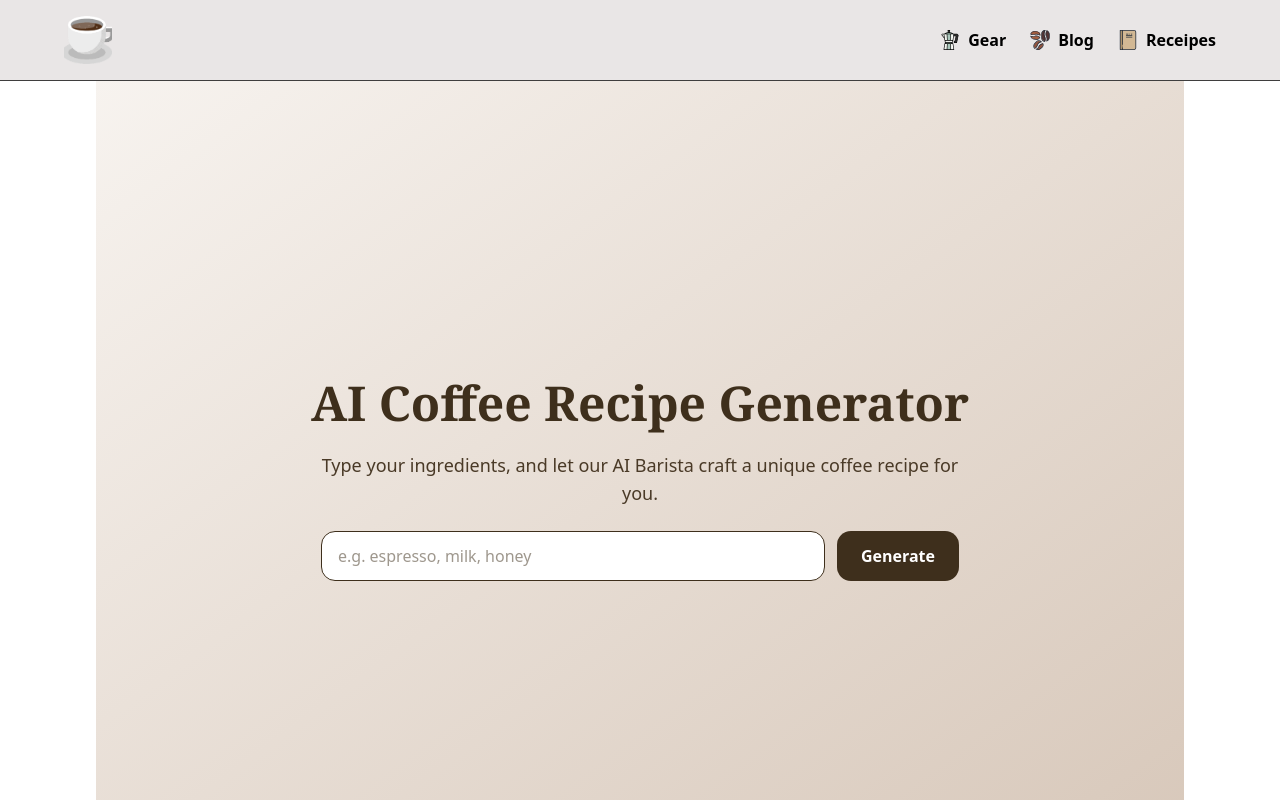
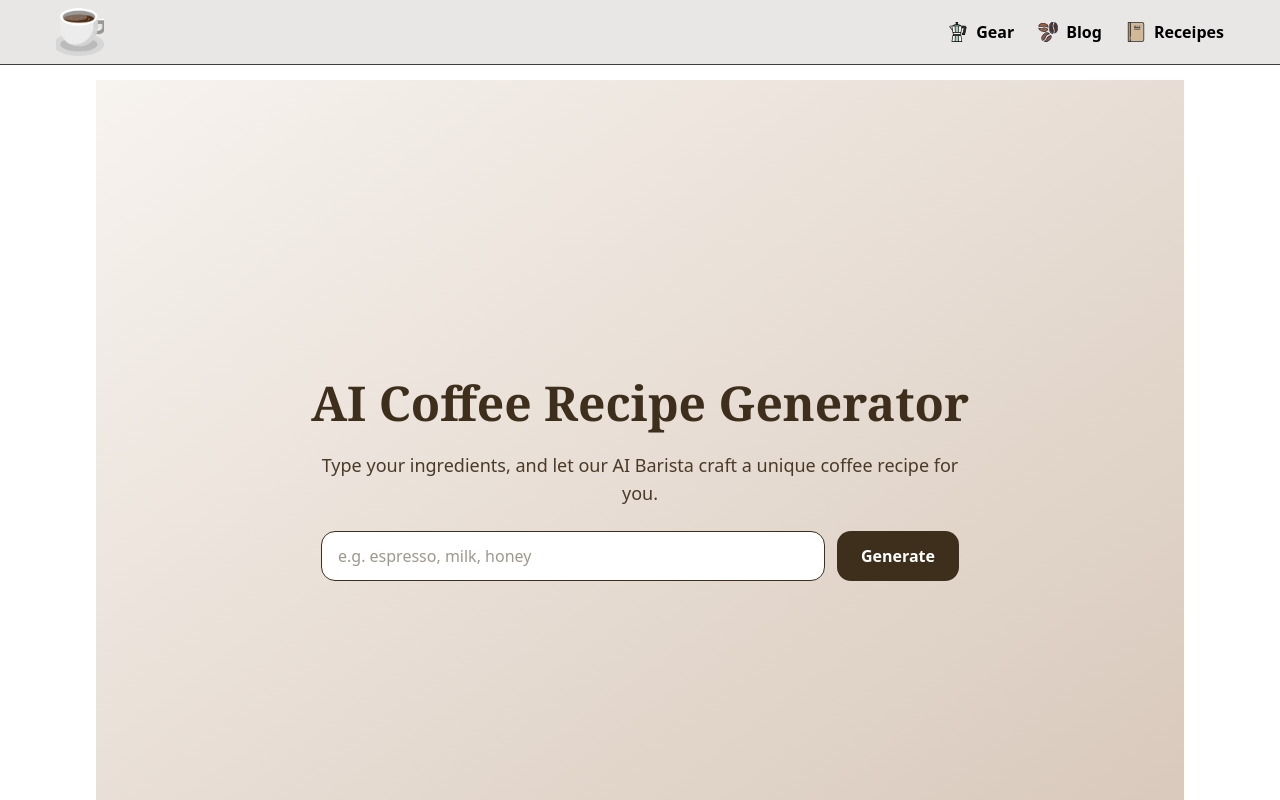
Before and after one commit to PhanFiction/cafe_blog_frontend, a Next.js app: page /ai-recipes in a window 1280 px wide. Shown: the top 800 px of the page. Built offline with nearby package versions, Linux system fonts and the light colour scheme.

Commit message:
Changed padding on Nav

```diff
--- a/components/layout/Nav.tsx
+++ b/components/layout/Nav.tsx
@@ -42,7 +42,7 @@ export default function Nav() {
 
   return (
     <nav
-      className={`fixed w-full bg-[#e9e6e6] p-4 border-b border-[#3F3E3E] z-20 text-black transition-transform duration-300 ${
+      className={`fixed w-full bg-[#e9e6e6] p-2 border-b border-[#3F3E3E] z-20 text-black transition-transform duration-300 ${
         isVisible ? "translate-y-0" : "-translate-y-full"
       }`}
     >
```
